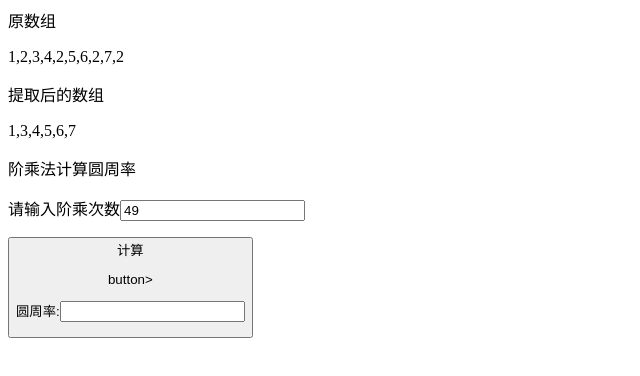
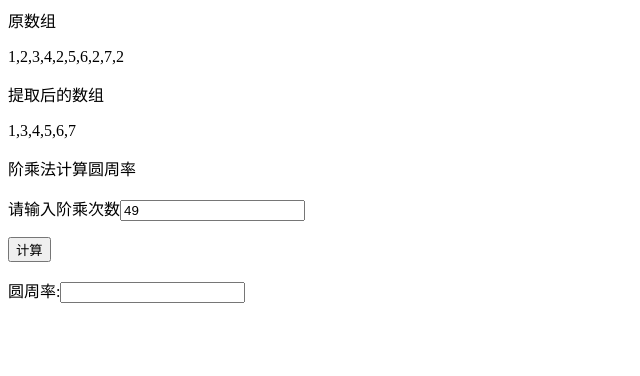
Before and after one commit to Carlyle1905/jswork, a plain HTML site: page work6/index.html in a window 1280 px wide. Shown: the whole page, without its empty margins (0-640 px from the left). Drawn offline with Linux system fonts and the light colour scheme.

Commit message:
Update index.html

```diff
--- a/work6/index.html
+++ b/work6/index.html
@@ -9,7 +9,7 @@
         <div id='transArray'></div>
         <p>阶乘法计算圆周率</p>
         <p>请输入阶乘次数<input id="num" type="text" value="49"></p>
-        <p><button onclick="calculate()">计算</p>button></p>
+        <p><button onclick="calculate()">计算</button></p>
         <p>圆周率:<input id="pai" type="text" readonly="true"></p>
     </body>
     <script src="tarray.js"></script>
```
